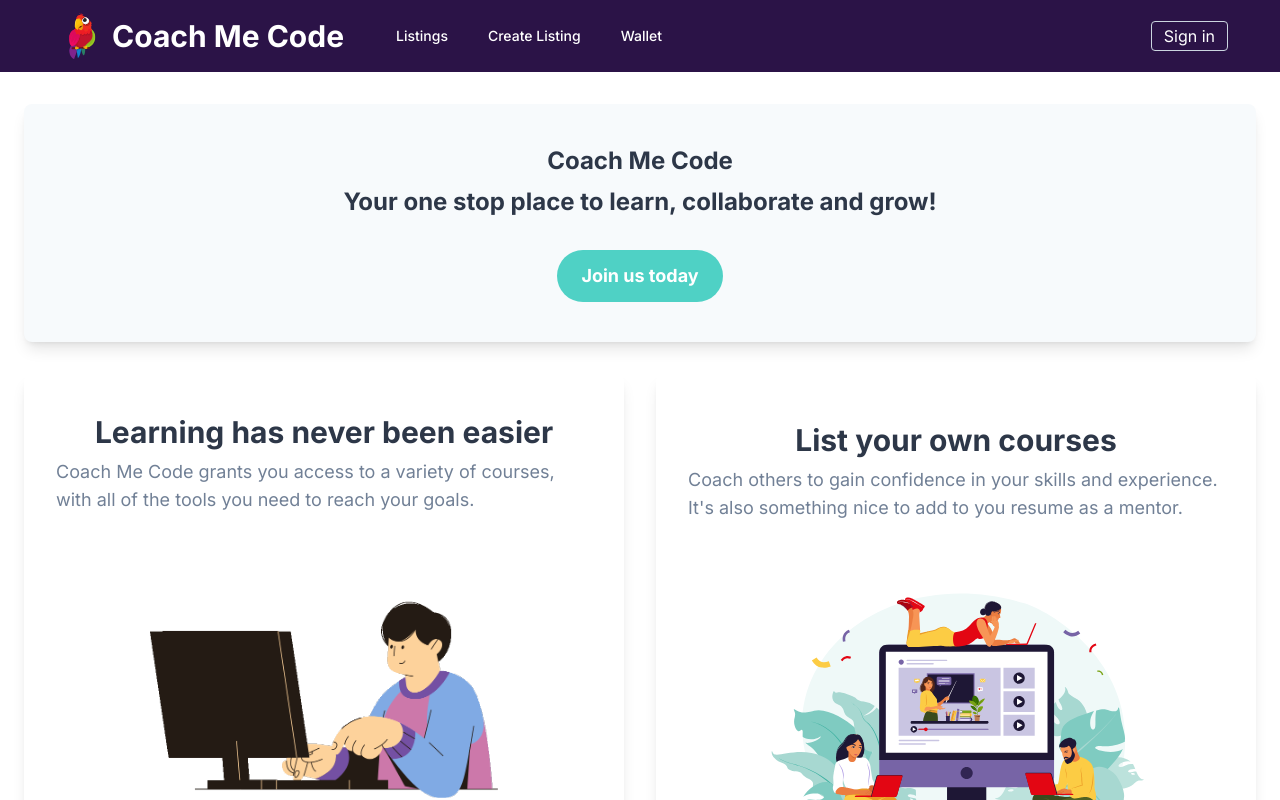
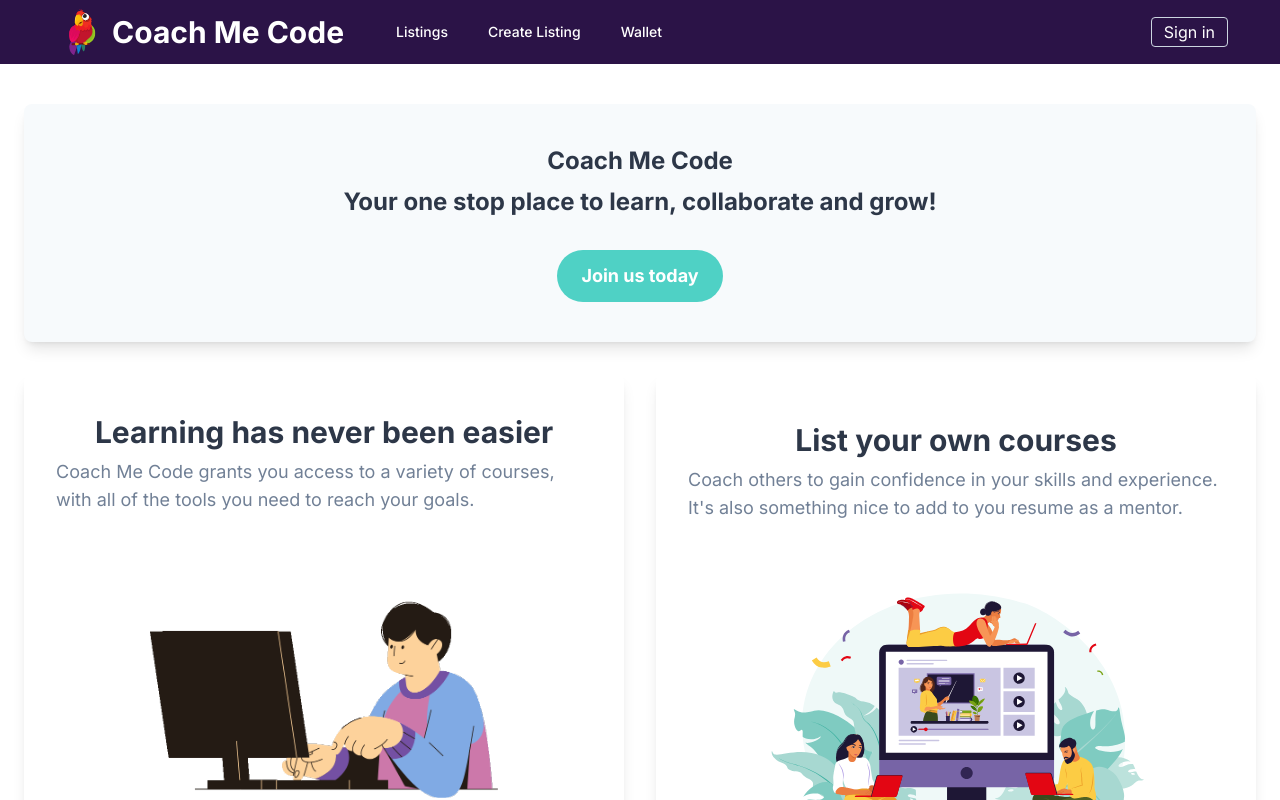
Before and after one commit to Spyabo/coach-me-code, a Next.js app: page / in a window 1280 px wide. Shown: the top 800 px of the page. Built offline with nearby package versions, Linux system fonts and the light colour scheme; no server answers.

Commit message:
got rid of navbar padding

```diff
--- a/src/app/components/Navbar/Navbar.tsx
+++ b/src/app/components/Navbar/Navbar.tsx
@@ -19,7 +19,7 @@ export default function Nav() {
 
   return (
     <div>
-      <nav className="bg-purple-800 text-white fixed top-0 w-full py-1 mb-5">
+      <nav className="bg-purple-800 text-white fixed top-0 w-full mb-5">
         <div className="max-w-7xl mx-auto lg:px-7  text-white">
           <div className="flex items-center justify-between h-16 md:px-6 px-6">
             <div className="flex items-center justify-center">
```
